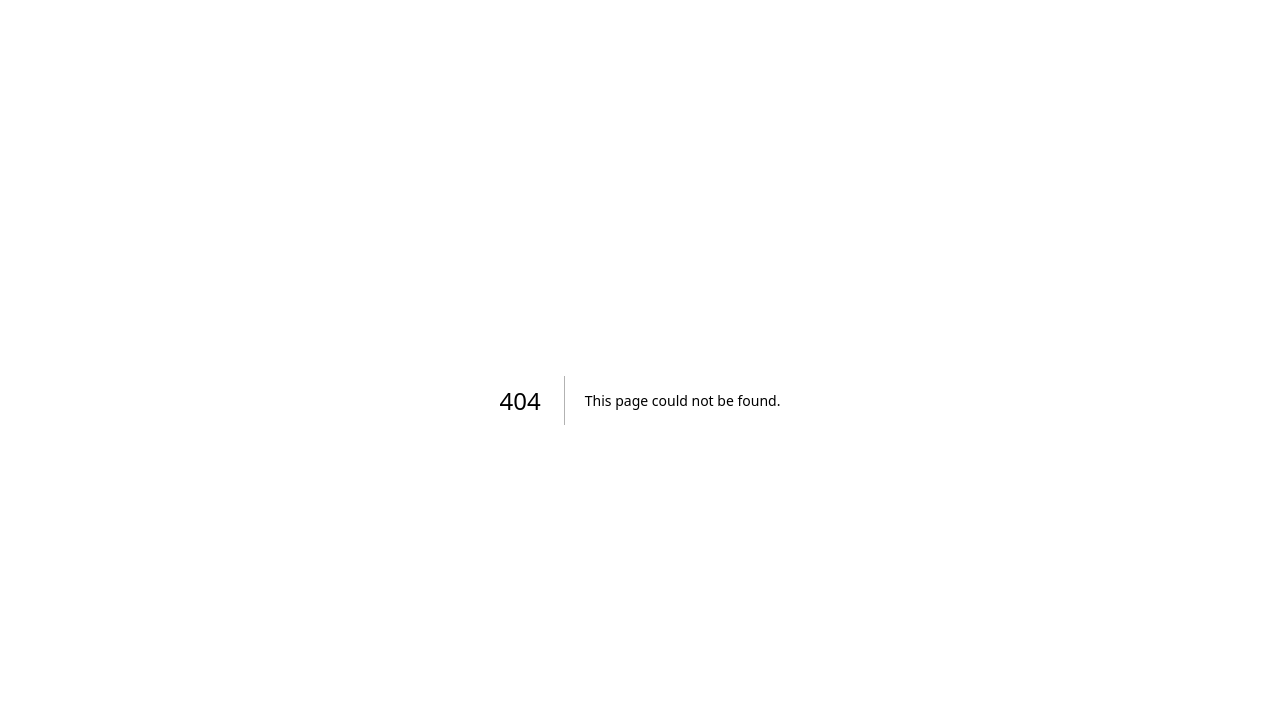
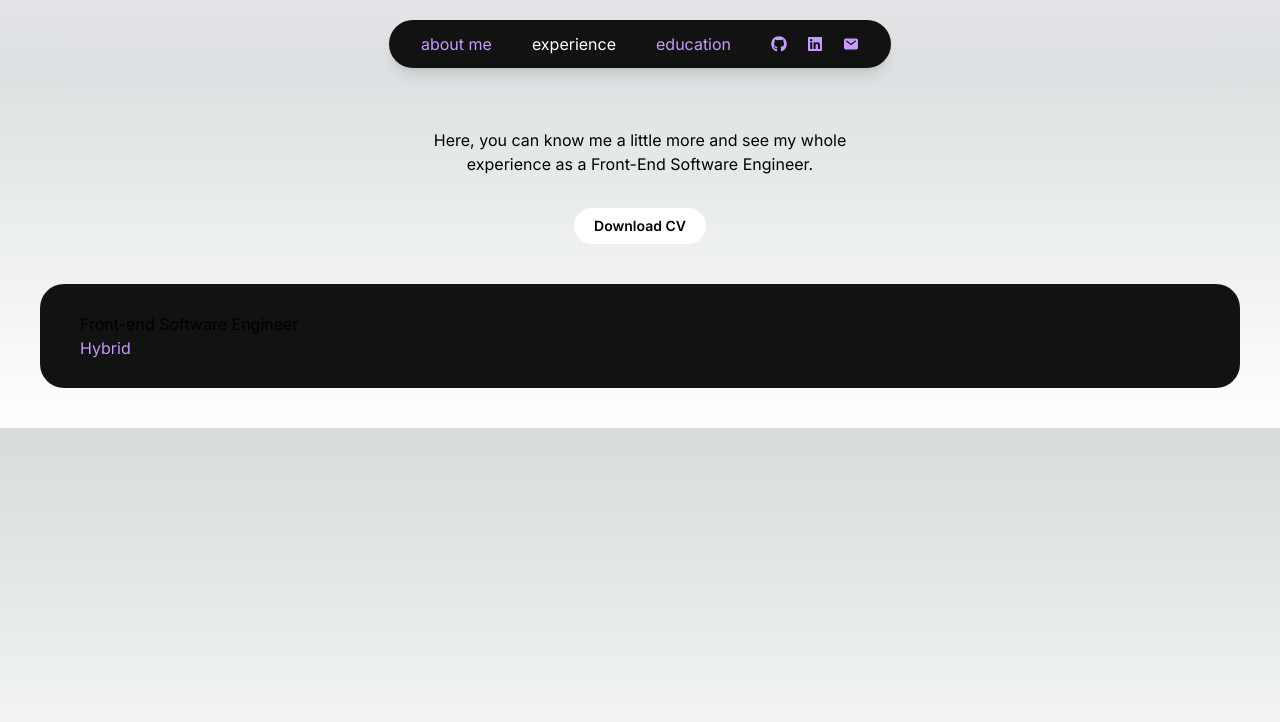
Before and after one commit to Labi-Joy/Portfolio-with-Next-JS, a Next.js app: page /experience in a window 1280 px wide. Before the commit this address had no page. Shown: the top 722 px of the page. Built offline with nearby package versions, Linux system fonts and the light colour scheme; what tailwindcss-animated would draw is missing.

Commit message:
add: experience page added

```diff
--- a/src/app/component/footer/page.tsx
+++ /dev/null
@@ -1,39 +0,0 @@
-import React from 'react'
-import { FaGithub } from "react-icons/fa";
-import { FaLinkedin } from "react-icons/fa";
-import { IoMail } from "react-icons/io5";
-
-const page = () => {
-  return (
-    <>
-         <footer className="flex justify-center items-center">
-        <div>
-          <div className="flex w-full md:gap-[400px] lg:gap-[800px] items-center bg-gray-900 md:py-3 py-4 rounded-full">
-            <p className="text-gray-200 px-8 md:px-12 md:font-extralight font-medium md:text-base text-lg">
-              Connect with me
-            </p>
-
-            <div className="flex gap-3 items-center text-[#c79aff] px-10">
-              <a href="https://github.com/Labi-Joy" target="_blank">
-                <FaGithub />
-              </a>
-              <a
-                href="https://www.linkedin.com/in/joy-eden-093a20305"
-                target="_blank"
-              >
-                <FaLinkedin />
-              </a>
-              <a href="mailto:joyayoeden@gmail.com" target="_blank" id="email">
-                <IoMail />
-              </a>
-            </div>
-          </div>
-
-          <p className="py-4 px-6 text-white text-xs font-extralight">Labi © 2024</p>
-        </div>
-      </footer>
-    </>
-  )
-}
-
-export default page
--- a/src/app/component/navbar/page.tsx
+++ /dev/null
@@ -1,34 +0,0 @@
-import React from 'react'
-import { FaGithub } from "react-icons/fa";
-import { FaLinkedin } from "react-icons/fa";
-import { IoMail } from "react-icons/io5";
-
-const navbar = () => {
-  return (
-    <div> <div className="text-[#c79aff] py-5 cursor-pointer flex justify-center fixed top-0 left-0 right-0 ">
-    <nav className="flex items-center gap-10 bg-gray-900 py-3 px-8 rounded-full">
-      <ul className="flex gap-10">
-        <li className="">about me</li>
-        <li className="">education</li>
-        <li className="">experience</li>
-      </ul>
-      <div className="flex gap-5 items-center">
-        <a href="https://github.com/Labi-Joy" target="_blank">
-          <FaGithub />
-        </a>
-        <a
-          href="https://www.linkedin.com/in/joy-eden-093a20305"
-          target="_blank"
-        >
-          <FaLinkedin />
-        </a>
-        <a href="mailto:joyayoeden@gmail.com" target="_blank" id="email">
-          <IoMail />
-        </a>
-      </div>
-    </nav>
-  </div></div>
-  )
-}
-
-export default navbar
--- a/src/app/education/education.tsx
+++ /dev/null
@@ -1,9 +0,0 @@
-import React from 'react'
-
-const page = () => {
-  return (
-    <div>This is the education page</div>
-  )
-}
-
-export default page
--- /dev/null
+++ b/src/app/education/page.tsx
@@ -0,0 +1,45 @@
+import React from 'react'
+import Link from "next/link";
+// import { global } from "styled-jsx/css";
+import { FaGithub, FaReact, FaLinkedin } from "react-icons/fa";
+import { IoMail } from "react-icons/io5";
+
+const page = () => {
+  return (
+    <>
+      {/* navbar */}
+      <header className="text-[#c79aff] py-5 cursor-pointer flex justify-center fixed top-0 left-0 right-0 backdrop-blur-xl dark:border-neutral-800 dark:bg-zinc-800/30 dark:from-inherit border-gray-300 bg-gradient-to-b from-zinc-200">
+        <nav className="flex flex-col md:flex-row items-center gap-3 md:gap-10 bg-gray-900 py-4 md:py-3 px-8 rounded-full">
+          <ul className="flex gap-5 md:gap-10 ">
+
+           <Link href={'/'}><li className="hover:text-white">about me</li></Link>
+           <Link href={'/experience'}> <li className="hover:text-white">experience</li></Link>
+             <li className="hover:text-[#c79aff] text-white">education</li>
+          </ul>
+          <div className="hidden md:flex gap-3 md:gap-5 items-center">
+            <a href="https://github.com/Labi-Joy" target="_blank">
+              <FaGithub />
+            </a>
+            <a
+              href="https://www.linkedin.com/in/joy-eden-093a20305"
+              target="_blank"
+            >
+              <FaLinkedin />
+            </a>
+            <a href="mailto:joyayoeden@gmail.com" target="_blank" id="email">
+              <IoMail />
+            </a>
+          </div>
+        </nav>
+      </header>
+
+      {/* educationstat */}
+       <div className='mt-32 md:40 border-gray-900 rounded-xl'>
+
+       </div>
+
+    </>
+  )
+}
+
+export default page
--- a/src/app/experience/experience.tsx
+++ /dev/null
@@ -1,9 +0,0 @@
-import React from 'react'
-
-const page = () => {
-  return (
-    <div>This is the experience page</div>
-  )
-}
-
-export default page
--- /dev/null
+++ b/src/app/experience/page.tsx
@@ -0,0 +1,62 @@
+import React from 'react'
+import Link from "next/link";
+// import { global } from "styled-jsx/css";
+import { FaGithub, FaReact, FaLinkedin } from "react-icons/fa";
+import { IoMail } from "react-icons/io5";
+
+const page = () => {
+  return (
+    <>
+    {/* navbar */}
+    <header className="text-[#c79aff] z-10 py-5 cursor-pointer flex justify-center fixed top-0 left-0 right-0 backdrop-blur-xl dark:border-neutral-800 dark:bg-zinc-800/30 dark:from-inherit border-gray-300 bg-gradient-to-b from-zinc-200">
+        <nav className="flex flex-col md:flex-row items-center gap-3 md:gap-10 bg-[#121212] shadow-lg py-4 md:py-3 px-8 rounded-full">
+          <ul className="flex gap-5 md:gap-10 ">
+
+           <Link href={'/'}><li className="hover:text-white">about me</li></Link>
+            <li className="hover:text-[#c79aff] text-white">experience</li>
+            <Link href={'/education'}> <li className="hover:text-white">education</li></Link>
+          </ul>
+          <div className="hidden md:flex gap-3 md:gap-5 items-center">
+            <a href="https://github.com/Labi-Joy" target="_blank">
+              <FaGithub />
+            </a>
+            <a
+              href="https://www.linkedin.com/in/joy-eden-093a20305"
+              target="_blank"
+            >
+              <FaLinkedin />
+            </a>
+            <a href="mailto:joyayoeden@gmail.com" target="_blank" id="email">
+              <IoMail />
+            </a>
+          </div>
+        </nav>
+      </header>
+
+       {/* intro */}
+       <div className='mt-32 px-10 flex flex-col gap-8 justify-center items-center'>
+       <h4 className='w-[500px] text-center'> Here, you can know me a little more and see my whole experience as a Front-End Software Engineer. </h4>
+       <button className="bg-white text-black py-2 px-5 rounded-full text-sm font-semibold hover: hover:text-[#c79aff] nimate-jump-in animate-delay-300 animate-once">
+              Download CV
+       </button>
+       </div>
+
+
+       {/* experience */}
+       <div className='p-10'>
+       <div className='bg-[#121212] py-7 px-10 rounded-3xl'>
+        <div>
+        <h4>Front-end Software Engineer</h4>
+        <h6 className='text-[#c79aff]'>Hybrid</h6>
+
+        </div>
+
+
+       </div>
+       </div>
+
+    </>
+  )
+}
+
+export default page
--- a/src/app/globals.css
+++ b/src/app/globals.css
@@ -33,6 +33,7 @@ body {
 }
 .tech {
   position: relative;
+
 }
 @property --angle{
  syntax: "<angle>";
@@ -77,20 +78,12 @@ body {
   }
 }
 
-.frameworksi {
+.framework{
   animation: appear  linear;
   animation-timeline: view();
   animation-range: entry 0% cover 40%;
-}
-.frameworksii {
-  animation: appear linear;
-  animation-timeline: view();
-  animation-range: entry 0% cover 40%;
-}
-.frameworksiii {
-  animation: appear linear;
-  animation-timeline: view();
-  animation-range: entry 0% cover 40%;
+  position: relative;
+  z-index: 1;
 }
 
 
--- a/src/app/page.tsx
+++ b/src/app/page.tsx
@@ -1,25 +1,28 @@
+'use client';
 import React from "react";
 import Image from "next/image";
 import labi from "../../public/labi.jpg";
 import vitelogo from "../../public/vitelogo.png";
-// import Link from "next/link";
-import { global } from "styled-jsx/css";
+import Link from "next/link";
+// import { global } from "styled-jsx/css";
 import { FaGithub, FaReact, FaLinkedin } from "react-icons/fa";
 import { IoMail } from "react-icons/io5";
-import { RiNextjsFill, RiTailwindCssFill } from "react-icons/ri";
+import { RiNextjsFill, RiTailwindCssFill, RiJavascriptFill } from "react-icons/ri";
 import { DiCss3, DiHtml5, DiJavascript, DiSass } from "react-icons/di";
 import { BiLogoTypescript } from "react-icons/bi";
+import { SiJavascript } from "react-icons/si";
 
 const page = () => {
   return (
     <>
       {/* navbar */}
-      <header className="text-[#c79aff] py-5 cursor-pointer flex justify-center fixed top-0 left-0 right-0 backdrop-blur-xl dark:border-neutral-800 dark:bg-zinc-800/30 dark:from-inherit border-gray-300 bg-gradient-to-b from-zinc-200">
+      <header className="text-[#c79aff] z-10 py-5 cursor-pointer flex justify-center fixed top-0 left-0 right-0 backdrop-blur-xl dark:border-neutral-800 dark:bg-zinc-800/30 dark:from-inherit border-gray-300 bg-gradient-to-b from-zinc-200">
         <nav className="flex flex-col md:flex-row items-center gap-3 md:gap-10 bg-gray-900 py-4 md:py-3 px-8 rounded-full">
           <ul className="flex gap-5 md:gap-10 ">
+
             <li className="text-white hover:text-[#c79aff]">about me</li>
-            <li className="hover:text-white">experience</li>
-            <li className="hover:text-white">education</li>
+            <Link href={'/experience'}> <li className="hover:text-white">experience</li></Link>
+            <Link href={'/education'}> <li className="hover:text-white">education</li></Link>
           </ul>
           <div className="hidden md:flex gap-3 md:gap-5 items-center">
             <a href="https://github.com/Labi-Joy" target="_blank">
@@ -40,12 +43,12 @@ const page = () => {
 
       {/* heropage */}
 
-      <div className="mt-32 md:mt-40 md:flex md:flex-row flex flex-col  gap-8 md:gap-0 items-center justify-center md:px-10">
+      <div className="mt-32 md:mt-40 md:flex md:flex-row flex flex-col gap-6 md:gap-0 items-center justify-center px-0 md:px-10">
         <div className="px-6 mb-4 md:mb-0 ">
-          <h1 className="text-5xl text-white mb-2">Hi, I'm <span className="type"></span> </h1>
-          <h2 className="text-6xl mb-3 text-white">
-            A Front<span className="text-[#d5bff1]">-end</span>{" "}
-            <span className="md:bg-gradient-to-r from-[#9f53fe] to- text-[#9f53fe] md:text-white">
+          <h1 className="text-4xl md:text-5xl text-white mb-2"> Hi, I'm Joy </h1>
+          <h2 className="text-5xl md:text-6xl mb-3 text-white">
+            A Front<span className="text-[#d5bff1]">-end</span> <br className="md:hidden " />
+             <span className="md:bg-gradient-to-r from-[#9f53fe] to- text-[#9f53fe] md:text-white">
               Developer
             </span>{" "}
           </h2>
@@ -57,41 +60,57 @@ const page = () => {
             get-it-done attitude to work.
           </p>
           <div className="py-5 flex items-center gap-5">
-            <button className="bg-gray-900 text-white py-3 px-4 rounded-full text-sm font-semibold hover:bg-gray-900 hover:text-[#c79aff] nimate-jump-in animate-delay-300 animate-once">
+            <button className="bg-white text-black py-3 px-4 rounded-full text-sm font-semibold hover:bg-gray-900 hover:text-[#c79aff] nimate-jump-in animate-delay-300 animate-once">
               Download CV
             </button>
-            <button className="text-sm text-gray-400 font-semibold hover:bg-gray-900 py-4 hover:shadow-round hover:shadow-[#9f53fe] sh px-4 rounded-full hover:text-white transition-transform hover:translate-x-1 motion-reduce:transform-none">
+            <button className="text-sm text-gray-400 font-semibold hover:bg-gray-900 hover:shadow-xl hover:shadow-[#9f53fe] py-4 px-4 rounded-full hover:text-white transition-transform hover:translate-x-1 motion-reduce:transform-none">
               See experiences
             </button>
           </div>
         </div>
 
         <div className="bg-[rgb(159,83,254)] w-50 h-50 rounded-full p-2  md:bg-purple-500">
-          <div className="w-72 h-72 md:w-80 md:h-80 bg-[#9f53fe] rounded-full items-center justify-center overflow-hidden ">
+          <div className="w-72 h-72 md:w-80 md:h-80 rounded-full items-center justify-center overflow-hidden">
           <Image
             src={labi}
             alt="my profile picture"
-            className="w-full h-full object-cover md:flex"
+            className="w-full h-full object-cover"
           />
           </div>
         </div>
       </div>
 
+      {/* slider */}
+      {/* <div className="snap-x px-10 text-black py-4 gap-2 items-center flex">
+  <div className="snap-normal snap-center bg-[#c3c99e] rounded-2xl items-center gap-2">
+    <div className="px-4 py-10">
+      <SiJavascript className="text-[#dbf531] bg-black text-lg"/>
+      <p>Javascript</p>
+    </div>
+  </div>
+  <div className="snap-normal snap-center bg-[#7d9ca5] rounded-2xl">
+  <div className="px-4 py-10">
+      <FaReact className="text-[#00ffff]"/>
+      <p>React</p>
+    </div>
+  </div>
+</div> */}
+
       {/* frameworks */}
-      <div className=" h-screen flex flex-col gap-20 items-center justify-center  ">
-        <p className="frameworksi list text-[#c79aff] text-6xl">Javascript</p>
-        <p className="frameworksii list text-[#9f53fe] text-6xl">React</p>
-        <p className="frameworksiii list text-[#6105d6] text-6xl">Next</p>
+      <div className=" h-screen flex flex-col gap-20 items-center justify-center">
+        <p className="framework list text-[#c79aff] text-6xl">Javascript</p>
+        <p className="framework list text-[#9f53fe] text-6xl">React</p>
+        <p className="framework list text-[#6105d6] text-6xl">Next</p>
       </div>
 
       {/* usedtech */}
-      <div className="flex flex-col md:ml-[-100px] lg:ml-[-550px] justify-center items-center px-10 md:px-56">
-        <p className="font-thin w-[300px] text-3xl md:text-5xl md:w-[600px] text-white ">
+      <div className="flex flex-col md:ml-[-100px] lg:ml-[-550px] justify-center items-center px-4 md:px-56">
+        <p className="font-thin w-[60%] text-3xl md:text-5xl md:w-[600px] text-white ">
           These are the technologies that I've been using{" "}
         </p>
 
-        <div className="overflow-x-auto md:overflow-x-hidden w-full">
-        <div className="flex gap-20 min-w-max py-20 mb-10 ml-[5rem] md:ml-[30rem]">
+  <div className="overflow-x-auto md:overflow-x-hidden w-full">
+  <div className="flex gap-20 min-w-max py-20 mb-10 ml-[5rem] md:ml-[30rem]">
 
 {/* card 1 */}
 <div className="tech flex flex-col gap-3 rounded-md font-thin px-4 py-3 text-white bg-black">
@@ -140,7 +159,7 @@ const page = () => {
   <p className="pb-3 px-2 text-sm font-light">Languages</p>
   <div className="flex items-center gap-4 text-sm px-4">
     <div className='flex items-center justify-center w-6 h-6 bg-gray-900 rounded-full px-2"'>
-      <DiJavascript className="icon text-yellow-300 rounded-none" />
+      <RiJavascriptFill className="icon text-yellow-300" />
     </div>
     <p>Javascript</p>{" "}
     <div className="flex items-center gap-4 text-sm px-4 text-black">
```
